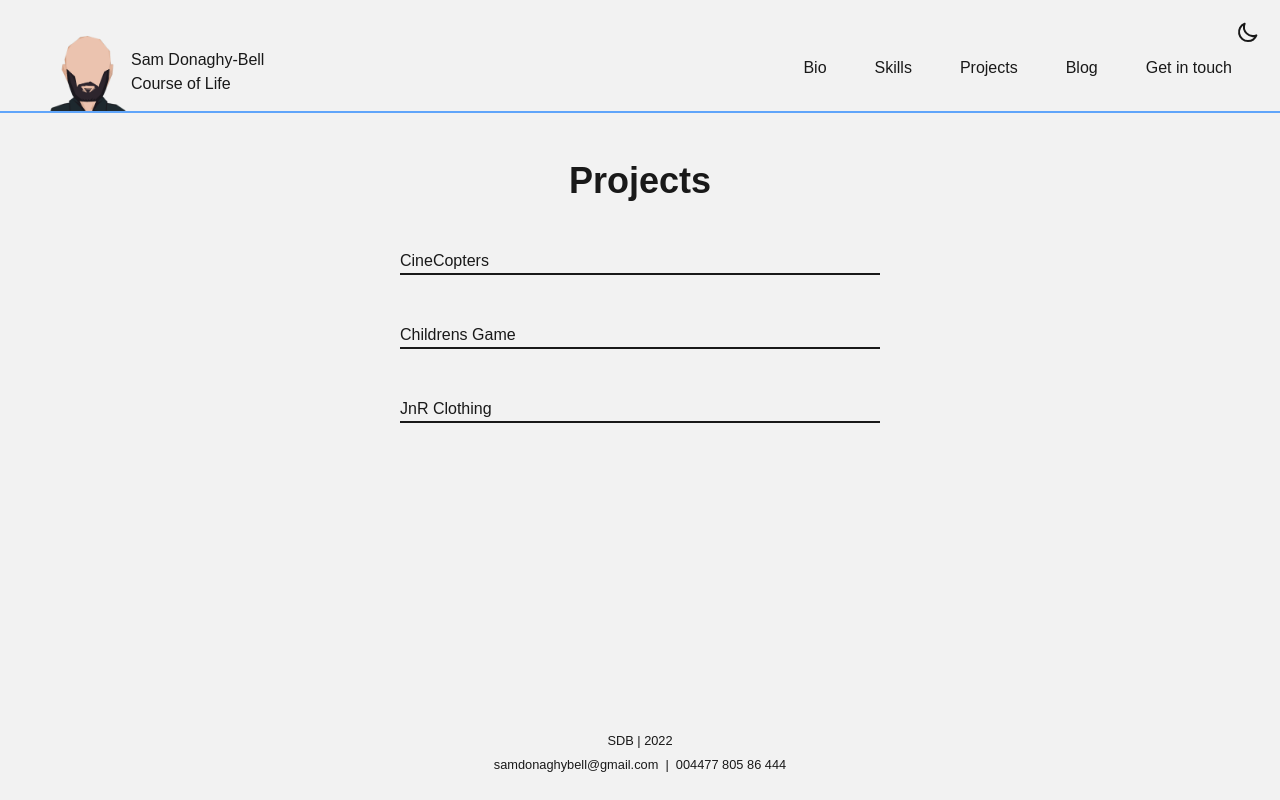
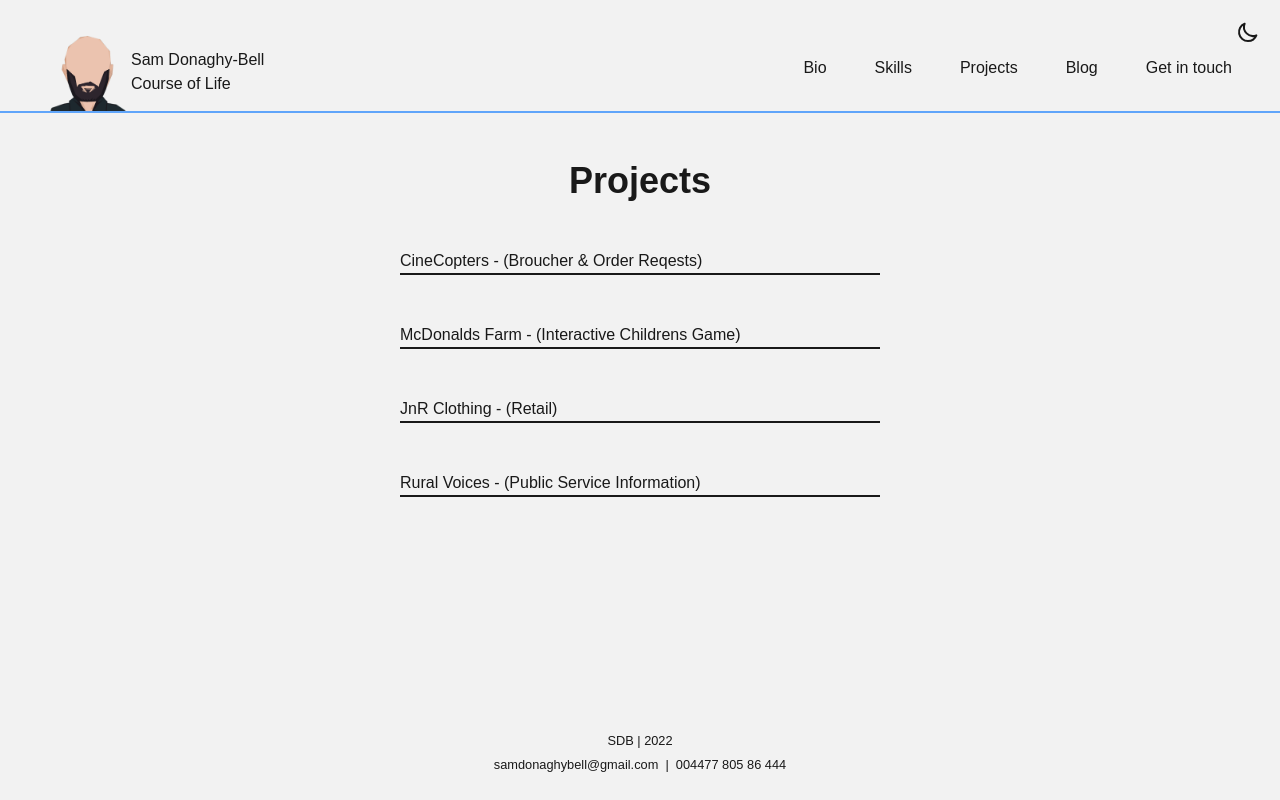
Before and after one commit to sdbxsdb/SDBnextJS, a Next.js app: page /projects in a window 1280 px wide. Built offline with nearby package versions, Linux system fonts and the light colour scheme; a web font is replaced by a local one.

Commit message:
rural voices project done

```diff
--- a/pages/projects/index.js
+++ b/pages/projects/index.js
@@ -15,7 +15,7 @@ const Projects = () => {
             <div className="border-b-2 dark:border-lightGrey border-darkGrey flex justify-start w-full transition group">
               <Link href={'/projects/cinecopters'}>
                 <a className="flex items-center w-full justify-start group">
-                  <p className="group-hover:text-blue-400 transition transform group-hover:translate-x-4">CineCopters</p>
+                  <p className="group-hover:text-blue-400 transition transform group-hover:translate-x-4">CineCopters - (Broucher & Order Reqests)</p>
                 </a>
               </Link>
             </div>
@@ -23,7 +23,7 @@ const Projects = () => {
             <div className="border-b-2 dark:border-lightGrey border-darkGrey flex justify-start w-full transition group">
               <Link href={'/projects/kidsGame'}>
                 <a className="flex items-center w-full justify-start group">
-                  <p className="group-hover:text-blue-400 transition transform group-hover:translate-x-4">Childrens Game</p>
+                  <p className="group-hover:text-blue-400 transition transform group-hover:translate-x-4">McDonalds Farm - (Interactive Childrens Game)</p>
                 </a>
               </Link>
             </div>
@@ -31,7 +31,15 @@ const Projects = () => {
             <div className="border-b-2 dark:border-lightGrey border-darkGrey flex justify-start w-full transition group">
               <Link href={'/projects/jnrClothing'}>
                 <a className="flex items-center w-full justify-start group">
-                  <p className="group-hover:text-blue-400 transition transform group-hover:translate-x-4">JnR Clothing</p>
+                  <p className="group-hover:text-blue-400 transition transform group-hover:translate-x-4">JnR Clothing - (Retail)</p>
+                </a>
+              </Link>
+            </div>
+
+            <div className="border-b-2 dark:border-lightGrey border-darkGrey flex justify-start w-full transition group">
+              <Link href={'/projects/ruralVoices'}>
+                <a className="flex items-center w-full justify-start group">
+                  <p className="group-hover:text-blue-400 transition transform group-hover:translate-x-4">Rural Voices - (Public Service Information)</p>
                 </a>
               </Link>
             </div>
--- /dev/null
+++ b/pages/projects/ruralVoices.js
@@ -0,0 +1,49 @@
+import MoreInfoCard from "../../components/MoreInfoCard";
+
+
+const kidsGame = () => {
+  return (
+    <div className="absolute top-[112px] w-full left-0">
+
+      <div className="flex w-full justify-center items-center gap-x-12 h-[80px]">
+
+      <MoreInfoCard
+          content='
+          <div>
+            <div class="moreInfoContent">
+            <p>I built this site while employed at Reflex Studios.  I translated the designers work and built:
+            <br/><br/>
+
+            <ul class="listElements">
+            <li>Javascript preloader while the site loads</li>
+            <li>Redirect via Servers CP</li>
+            <li>Multi-layer deep selection menu to navigate through counties, people and their stories built with Alpine JS</li>
+            <li>AJAX Submission form with file upload</li>
+            <li>Full CMS control for the client</li>
+            <li>Audio animations when playing</li>
+            <li>Modal Video</li>
+            <li>Hover and active states</li>
+            <li>Gifs and SVG animations</li>
+
+
+            </ul><br>
+
+
+            </p></div>
+            </div>
+            '
+        />
+
+
+        <a className="underline hover:text-blue-400 transition" href="https://ruralvoices.reflex-dev.com/" target="_blank">Live Site</a>
+      </div>
+
+      <div className="">
+        <iframe className="w-screen h-[calc(100vh-280px)]" src="https://ruralvoices.reflex-dev.com/"></iframe>
+      </div>
+
+    </div>
+   );
+}
+
+export default kidsGame;
```
